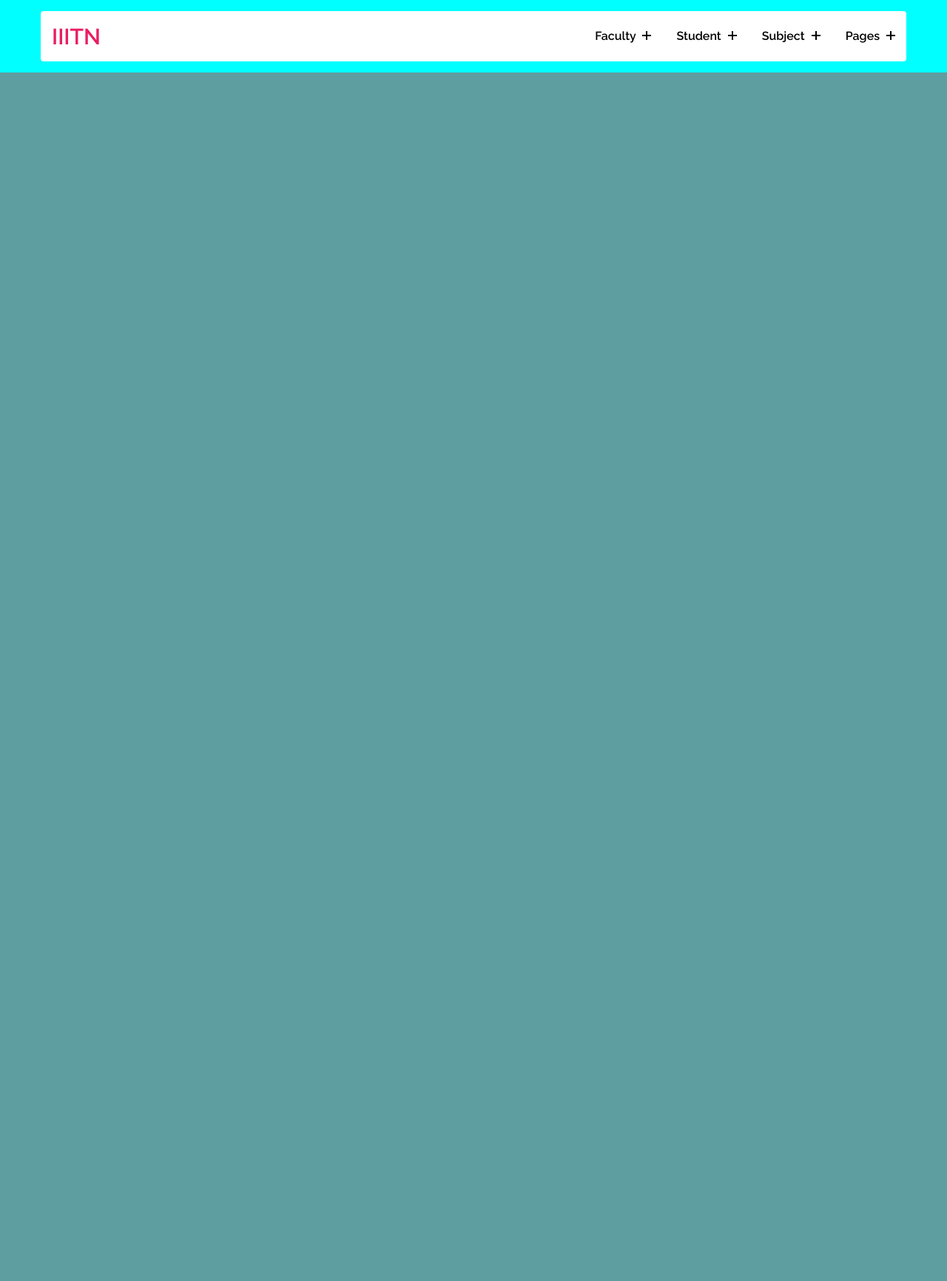
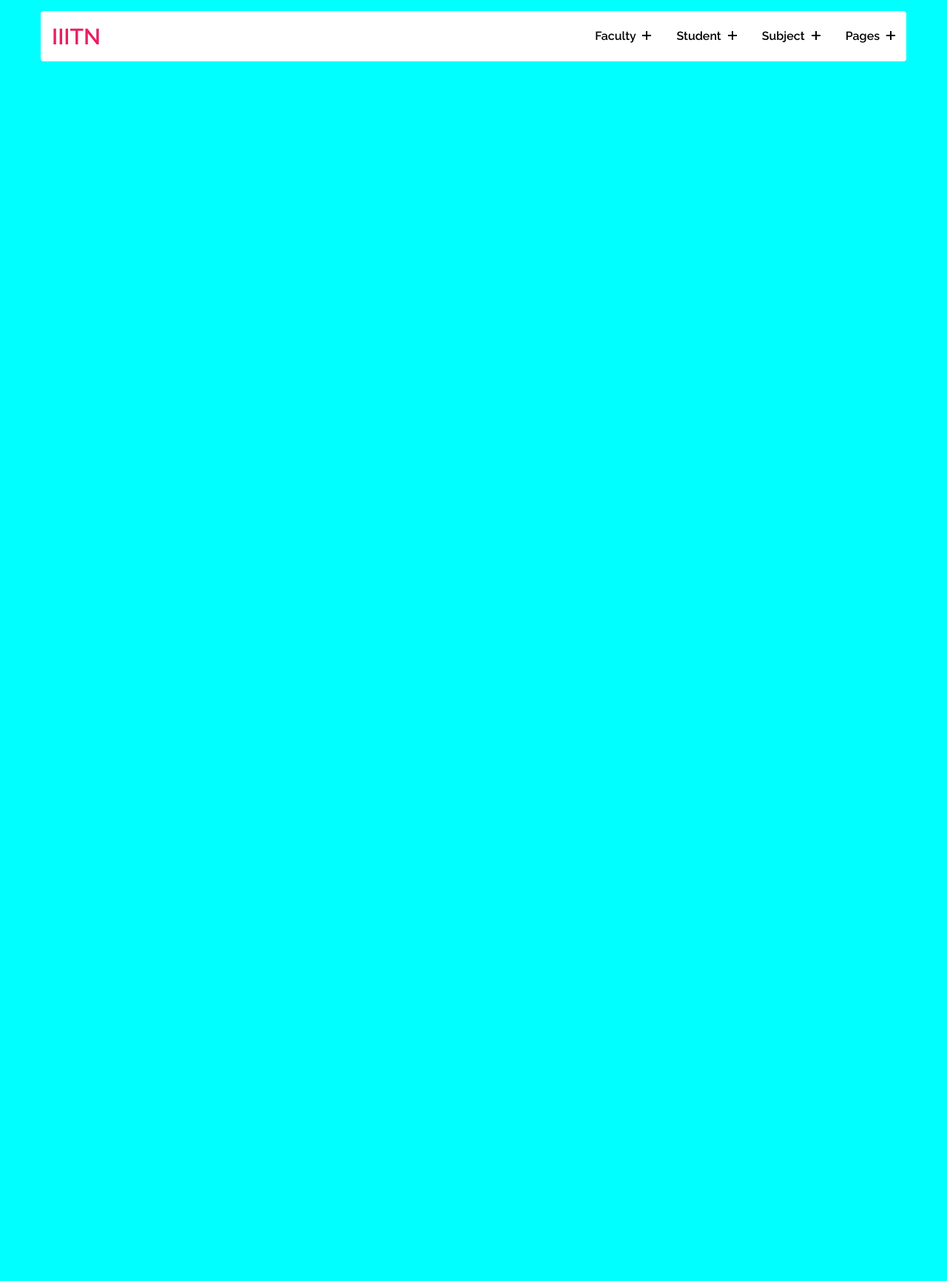
Before and after one commit to Harsh324/Student_Feedback_Management, a PHP site: page /home.php in a window 1280 px wide; the page is wider, and only the part inside the window is pictured. Shown: that part at 74% size. Before the commit the page ends 98 px from the top of that part, so only its background shows below. Run offline with PHP 8.4, Linux system fonts and the light colour scheme.

Commit message:
Some chanegs done

```diff
--- a/Admin/Style/stylenav.css
+++ b/Admin/Style/stylenav.css
@@ -3,7 +3,15 @@
 body{
 	line-height: 1.5;
 	font-family: 'Raleway', sans-serif;
+	background-color: aqua;
 	font-weight: 400;
+}
+
+.main1
+{
+	position: absolute;
+	height: 100%;
+	width: 100%;
 }
 body.hidden-scrolling{
 	overflow-y: hidden;
@@ -27,6 +35,7 @@ a{
 /*header*/
 .header{
 	position: absolute;
+	height: 15%;
 	width: 100%;
 	left:0;
 	top:0;
@@ -278,3 +287,44 @@ a{
 		display: flex;
 	}
 }
+
+.home1
+{
+	margin-top: 15%;
+	height: 85%;
+	width: 100%;
+	margin-left: 10px;
+	margin-right: 10px;
+	margin-bottom: 0px;
+	border-radius: 2px;
+	border-width: 5px;;
+	border-color:#222222;
+}
+
+.left
+{
+	margin-top: 15%;
+	height: 85%;
+	width: 20%;
+	float: left;
+	margin-left: 10px;
+	margin-right: 10px;
+	margin-bottom: 0px;
+	border-radius: 2px;
+	border-width: 5px;;
+	border-color:brown;
+}
+
+.right
+{
+	margin-top: 15%;
+	height: 85%;
+	width: 80%;
+	float: right;
+	margin-left: 10px;
+	margin-right: 10px;
+	margin-bottom: 0px;
+	border-radius: 2px;
+	border-width: 5px;;
+	border-color:#222222;
+}
--- a/Admin/home.php
+++ b/Admin/home.php
@@ -4,9 +4,16 @@
     include "header.php";
     ?>
     <body>
-        <?php
-        include "navbar.php";
-        ?>
+        <div class="main1">
+            <?php
+            include "navbar.php";
+            ?>
+            <div class="home1">
+                <div class="left"></div>
+                <div class="right"></div>
+            </div>
+        </div>
+        <script src="Js/scriptnav.js"></script>
     </body>
 
 
--- a/Admin/navbar.php
+++ b/Admin/navbar.php
@@ -21,7 +21,7 @@
                    <ul class="sub-menu">
 
                        <li class="menu-item"><a href="faculty_register.php">Add New</a></li>
-                       <li class="menu-item"><a href="#">All Faculty</a></li>
+                       <li class="menu-item"><a href="list_fac.php">All Faculty</a></li>
                        <!-- <li class="menu-item"><a href="#">Home 3</a></li>
                        <li class="menu-item"><a href="#">Home 4</a></li> -->
                    </ul>
@@ -31,7 +31,7 @@
                    <a href="#" data-toggle="sub-menu">Student <i class="plus"></i></a>
                    <ul class="sub-menu">
                        <li class="menu-item"><a href="student_register.php">Add New</a></li>
-                       <li class="menu-item"><a href="#">All Students</a></li>
+                       <li class="menu-item"><a href="list_stu.php">All Students</a></li>
                        <!-- <li class="menu-item"><a href="#">Home 3</a></li>
                        <li class="menu-item"><a href="#">Home 4</a></li> -->
                    </ul>
@@ -41,7 +41,7 @@
                    <a href="#" data-toggle="sub-menu">Subject <i class="plus"></i></a>
                    <ul class="sub-menu">
                        <li class="menu-item"><a href="subject_register.php">Add New</a></li>
-                       <li class="menu-item"><a href="#">All Subjects</a></li>
+                       <li class="menu-item"><a href="list_sub.php">All Subjects</a></li>
                        <!-- <li class="menu-item"><a href="#">Home 3</a></li>
                        <li class="menu-item"><a href="#">Home 4</a></li> -->
                    </ul>
@@ -76,10 +76,3 @@
      </div>
   </header>
   <!-- header end -->
-
- <!-- home section start -->
- <section class="home-section">
- </section>
- <!-- home section end -->
-
-<script src="js/scriptnav.js"></script>
```
Also changed, not shown: Admin/list_fac.php (added, +67 -0 lines), Admin/list_stu.php (added, +64 -0 lines), Admin/list_sub.php (added, +57 -0 lines).
